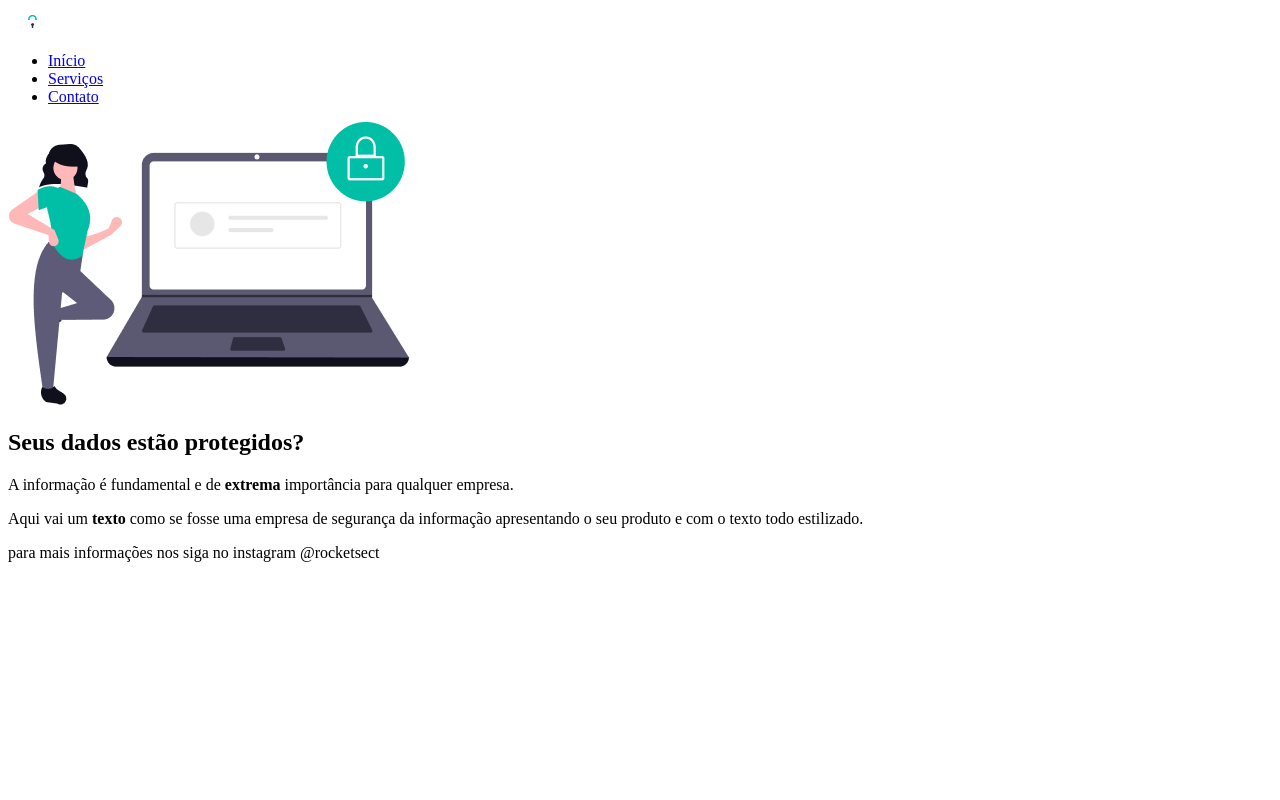
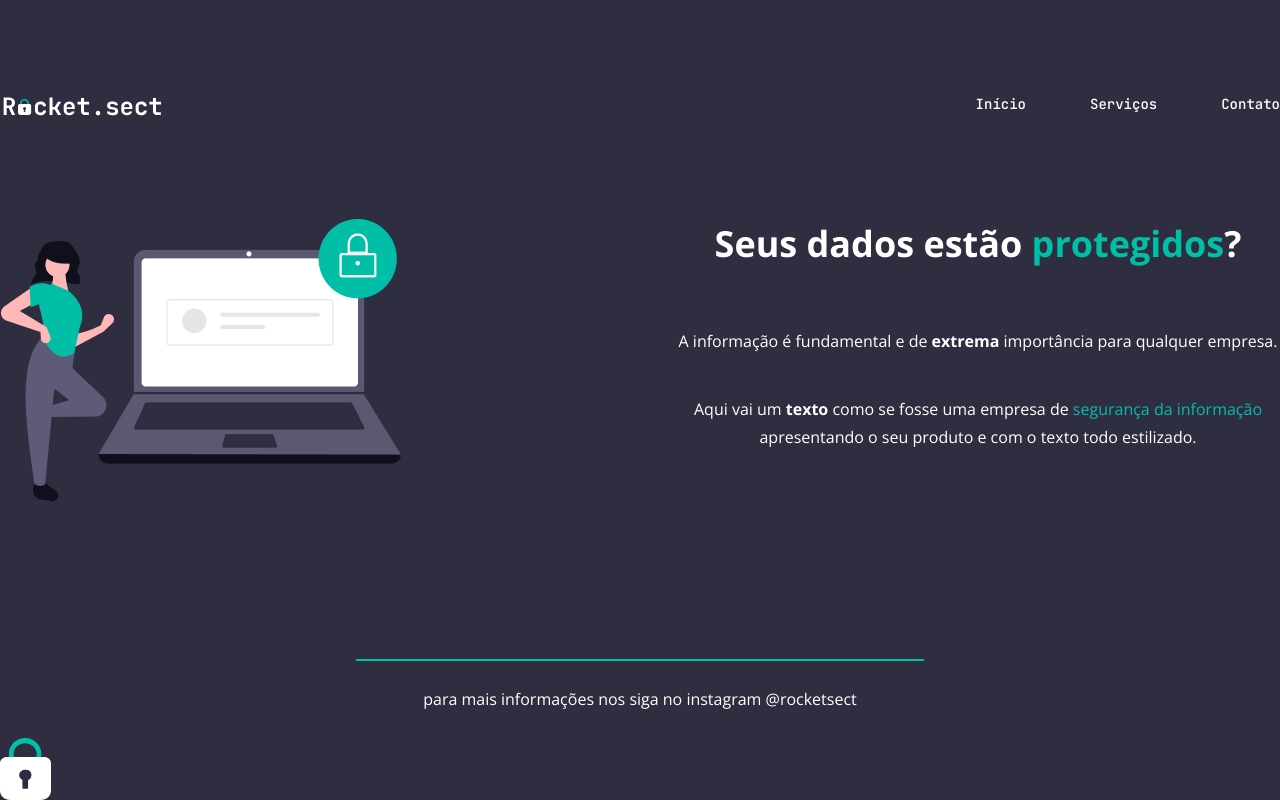
Before and after one commit to eudanielsilveira/rocket.sect, a plain HTML site: page index.html in a window 1280 px wide. Drawn offline with nearby package versions, Linux system fonts and the light colour scheme.

Commit message:
Fixing bugs

```diff
--- a/index.html
+++ b/index.html
@@ -1,5 +1,5 @@
 <!DOCTYPE html>
-<html lang="en">
+<html lang="pt-br">
 
 <head>
   <link rel="preconnect" href="https://fonts.googleapis.com">
@@ -8,12 +8,10 @@
   <meta charset="UTF-8">
   <meta http-equiv="X-UA-Compatible" content="IE=edge">
   <meta name="viewport" content="width=device-width, initial-scale=1.0">
-  <title>Document</title>
+  <title>Rocket.sect</title>
 
 
-  <link
-    href="https://fonts.googleapis.com/css2?family=JetBrains+Mono:wght@500;700&family=Mulish:wght@400;700&family=Open+Sans:wght@700&display=swap"
-    rel="stylesheet">
+  <link href="https://fonts.googleapis.com/css2?family=JetBrains+Mono:wght@500;700&family=Open+Sans:wght@400;700&display=swap" rel="stylesheet">
 
   <link rel="stylesheet" href="style.css">
 </head>
@@ -53,6 +51,7 @@
       <p>para mais informações nos siga no instagram @rocketsect</p>
     </footer>
   </div>
+  <img id="lock" src="./images/padlock.svg" alt="Imagem de ícone de cadeado trancado">
 </body>
 
 </html>
--- a/style.css
+++ b/style.css
@@ -0,0 +1,92 @@
+* {
+  margin: 0;
+  box-sizing: border-box;
+}
+
+body {
+  height: 100vh;
+  font-family: 'Open Sans', sans-serif;
+
+  background-color: #2F2E41;
+
+  display: flex;
+  justify-content: center;
+  align-items: center;
+}
+
+.page {
+  width: 1280px;
+}
+
+nav {
+  display: flex;
+  justify-content: space-between;
+  align-items: center;
+
+  margin-bottom: 101px;
+}
+nav ul {
+  margin: 0;
+  padding: 0;
+  list-style: none;
+
+  font-family: 'JetBrains Mono', monospace;
+
+  display: flex;
+  gap: 64px;
+}
+nav ul li a {
+  text-decoration: none;
+  font-size: 14px;
+  line-height: 28px;
+}
+span,
+nav ul li a:hover {
+  color: #00BFA6;
+}
+
+main {
+  display: flex;
+  justify-content: space-between;
+  gap: 82px;
+
+  margin-bottom: 157px;
+}
+h1,
+a,
+p {
+  color: #FFFFFF;
+}
+
+h1 {
+  font-size: 36px;
+  text-align: center;
+  margin-bottom: 59px;
+}
+section p+p {
+  margin-top: 40px;
+}
+section p {
+  width: 604px;
+
+  font-size: 16px;
+  line-height: 28px;
+
+  text-align: center;
+}
+
+footer {
+  text-align: center;
+}
+.line {
+  width: 568px;
+  margin: 0 auto 27px;
+  border: solid 1px #00BFA6;
+}
+
+
+#lock {
+  position: fixed;
+  left: 0;
+  bottom: 0;
+}
```
